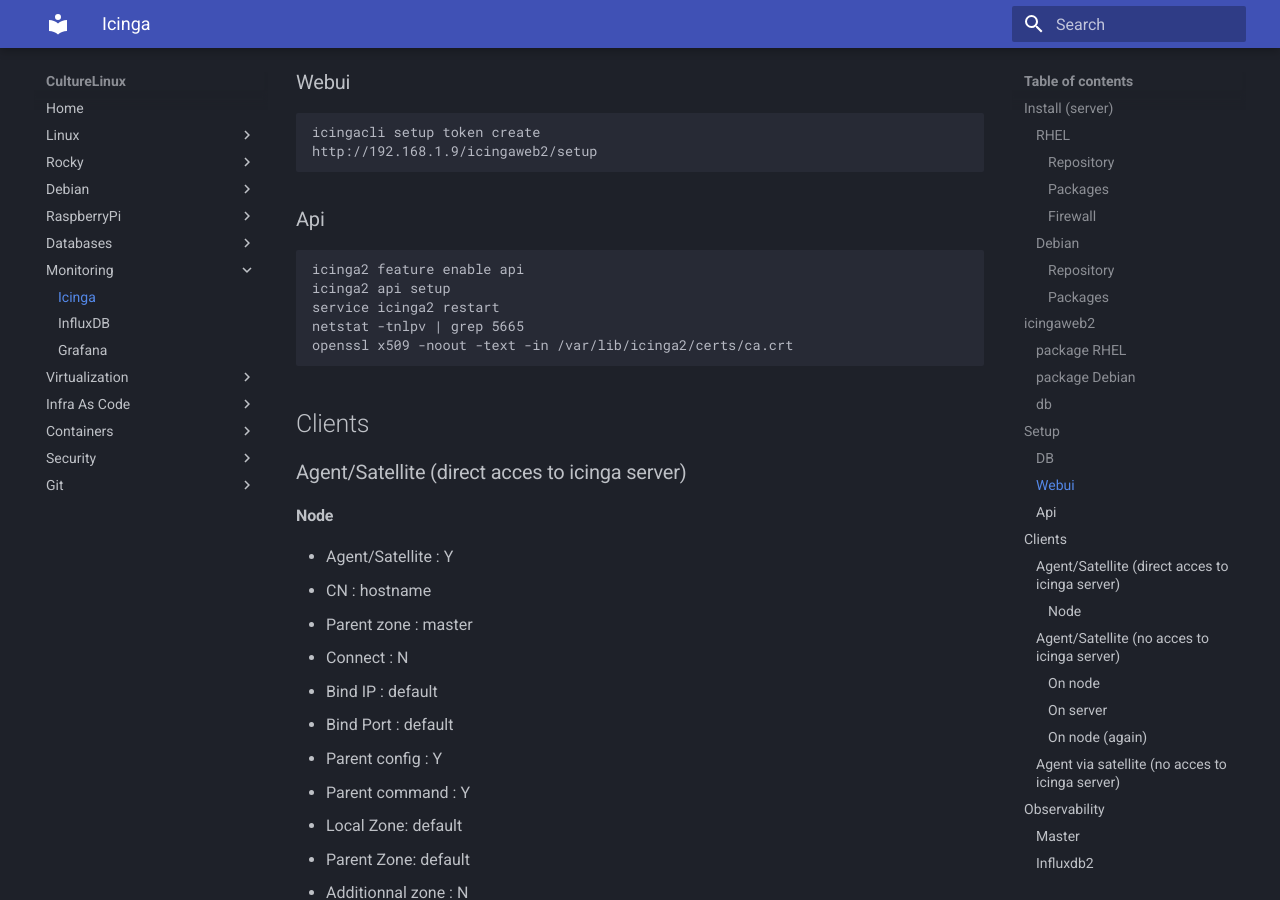
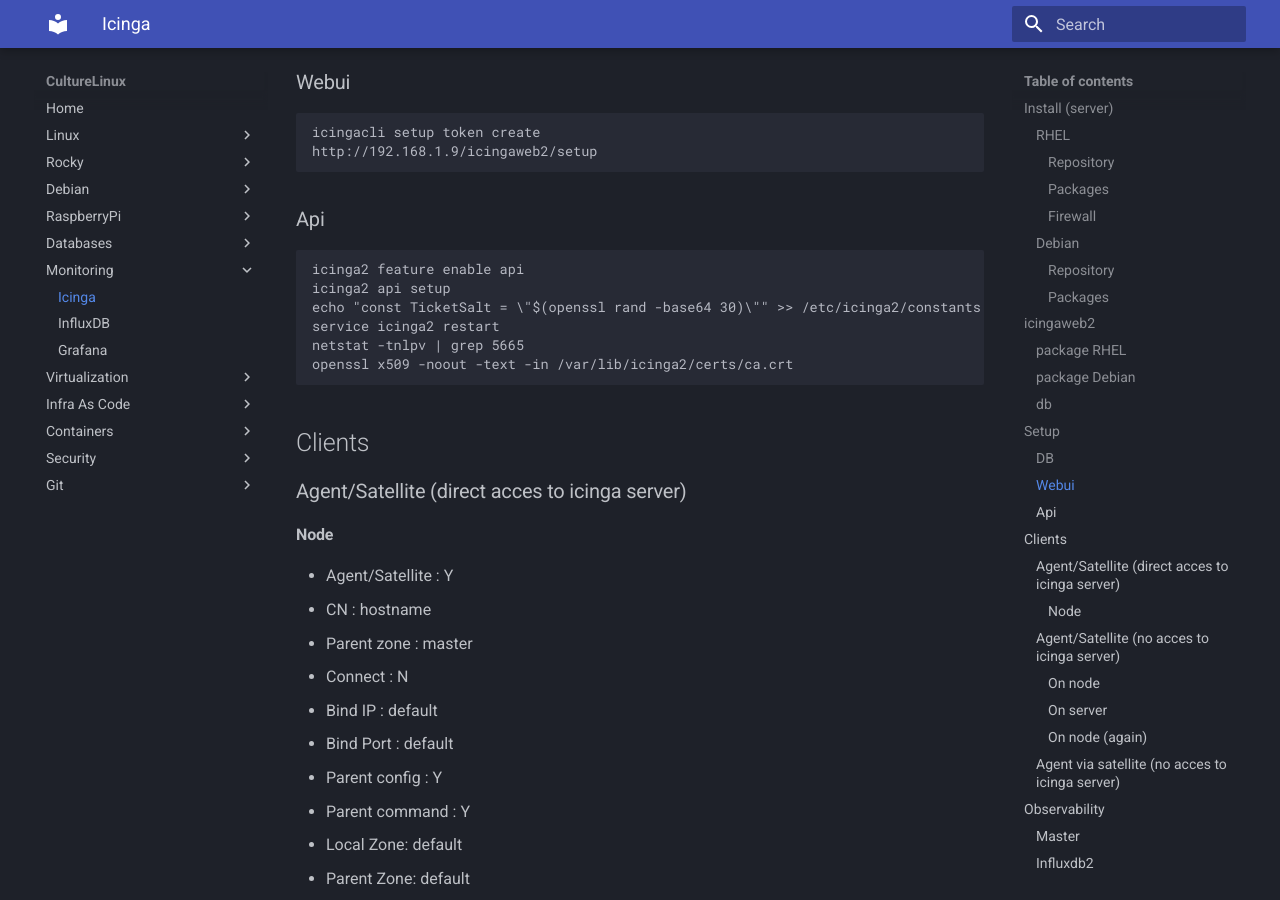
Before and after one commit to CultureLinux/doc, an MkDocs documentation site: the page built from docs/monitoring/icinga.md, in a window 1280 px wide and 900 px high, scrolled down 1823 px. Built offline with MkDocs 1.6.1 and Material for MkDocs 9.7.7, drawn with Linux system fonts in a browser that asks for light colours.

Commit message:
salt icinga

```diff
--- a/docs/monitoring/icinga.md
+++ b/docs/monitoring/icinga.md
@@ -54,6 +54,7 @@
 ### Api
     icinga2 feature enable api
     icinga2 api setup
+    echo "const TicketSalt = \"$(openssl rand -base64 30)\"" >> /etc/icinga2/constants.conf
     service icinga2 restart
     netstat -tnlpv | grep 5665
     openssl x509 -noout -text -in /var/lib/icinga2/certs/ca.crt
```
